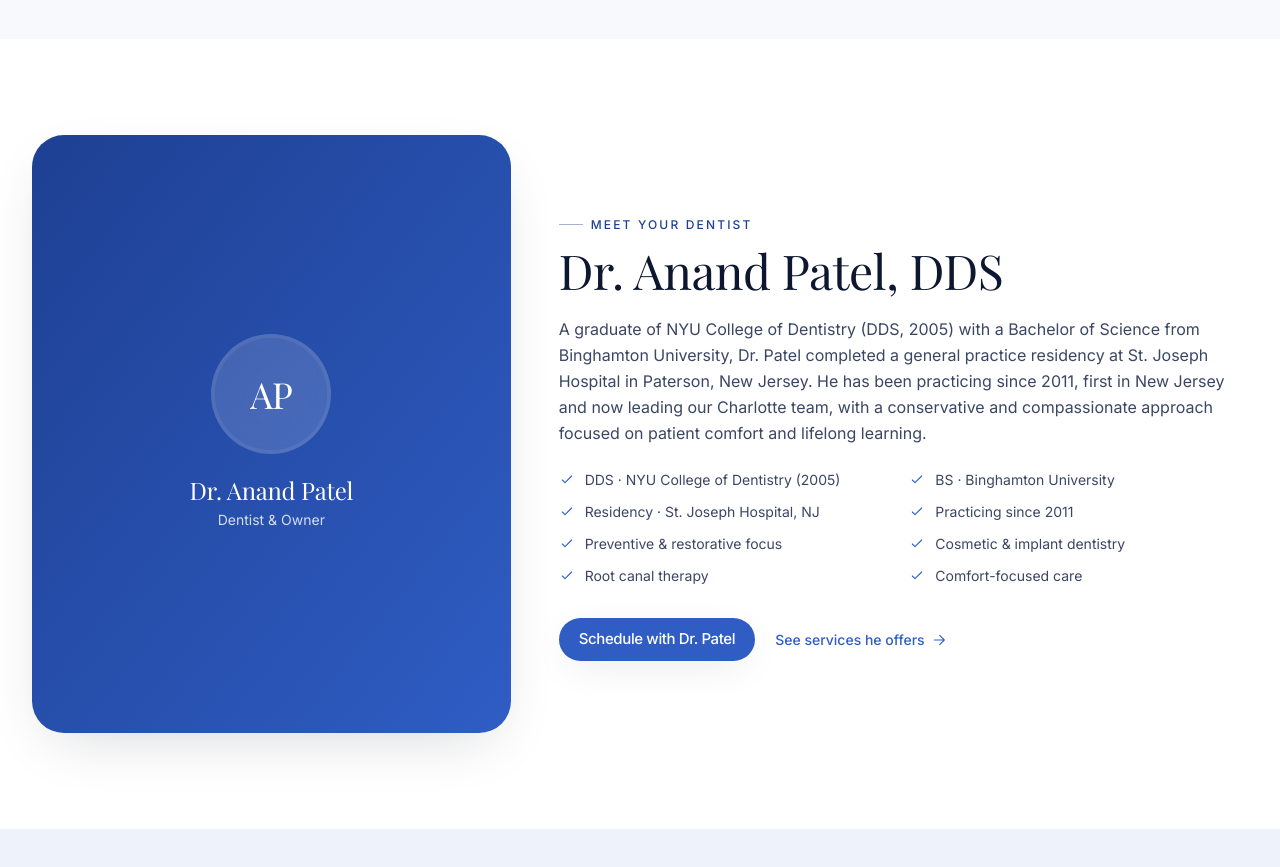
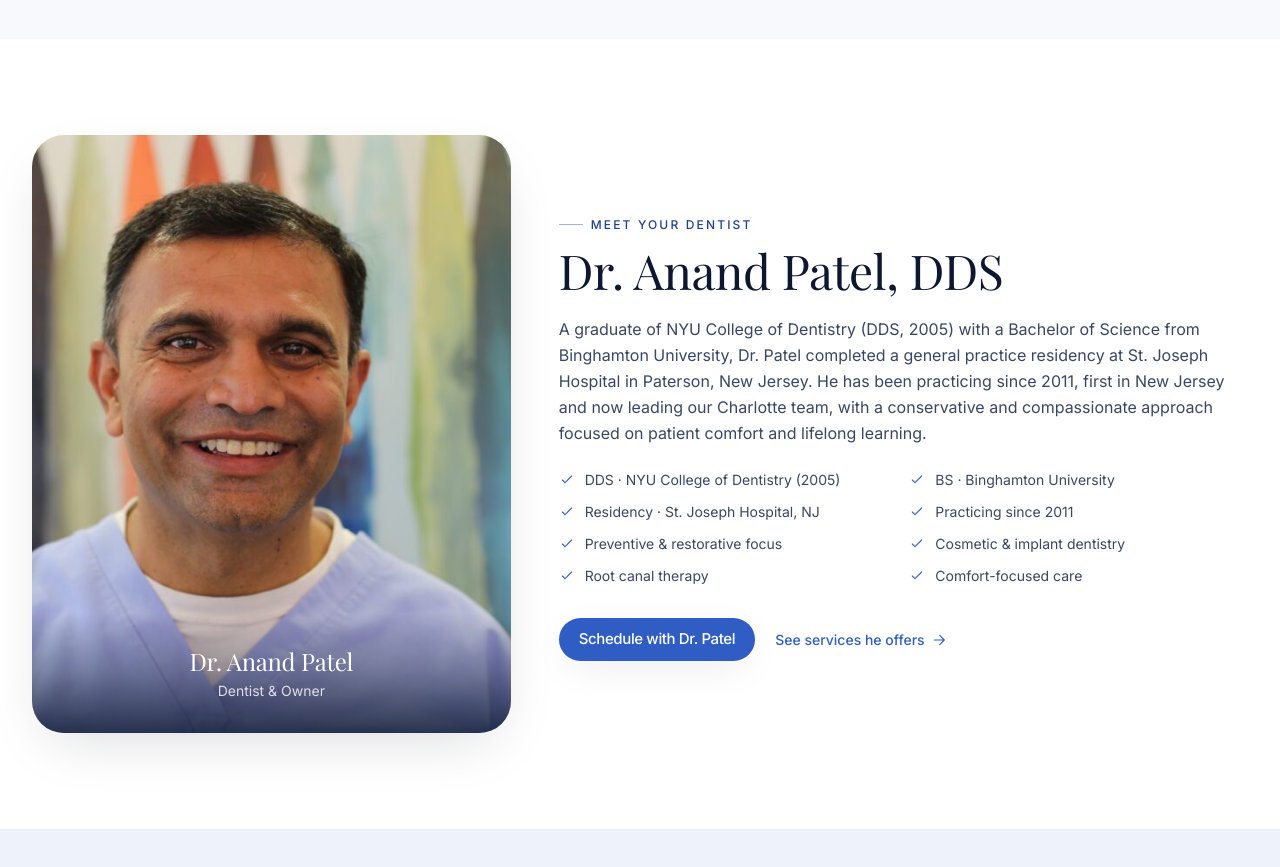
Before and after one commit to sendeepak2025/premierdentistrync.com, a Next.js app: page /about in a window 1280 px wide. Shown: the part 1620-2487 px from the top of the page. Built offline with nearby package versions, Linux system fonts and the light colour scheme; a web font is replaced by a local one.

Commit message:
Show doctor photo on about page

```diff
--- a/src/app/about/page.tsx
+++ b/src/app/about/page.tsx
@@ -152,11 +152,14 @@ export default function AboutPage() {
         <div className="grid lg:grid-cols-12 gap-12 items-center">
           <div className="lg:col-span-5">
             <div className="aspect-[4/5] rounded-[2rem] overflow-hidden shadow-card relative">
-              <div className={`absolute inset-0 bg-gradient-to-br ${doctor.accent}`} />
-              <div className="absolute inset-0 flex flex-col items-center justify-center text-white p-8 text-center">
-                <div className="w-28 h-28 rounded-full bg-white/15 backdrop-blur-md flex items-center justify-center mb-6 ring-4 ring-white/20">
-                  <span className="font-display text-4xl">{doctor.initials}</span>
-                </div>
+              <Image
+                src={doctor.image ?? "/dr-patel.jpg"}
+                alt={`${doctor.name}, ${site.doctor.credentials}`}
+                fill
+                sizes="(min-width: 1024px) 420px, 100vw"
+                className="object-cover object-[center_18%]"
+              />
+              <div className="absolute inset-x-0 bottom-0 bg-gradient-to-t from-ink/82 via-ink/35 to-transparent p-8 text-center text-white">
                 <p className="font-display text-2xl">{doctor.name}</p>
                 <p className="text-sm text-white/80 mt-1">
                   {doctor.role}
```
